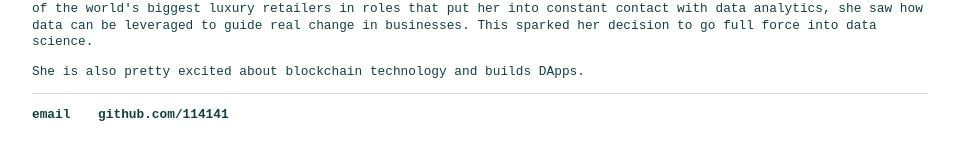
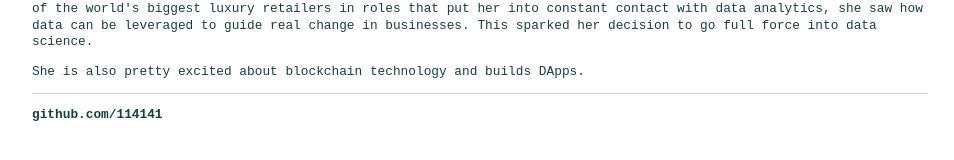
Before and after one commit to 114141/114141.github.io, a Jekyll site: the page built from about/index.html, in a window 1280 px wide. Shown: the part 212-372 px from the top of the page, without its empty margins (160-1114 px from the left). Built offline with Jekyll 4.4.1, drawn with Linux system fonts in a browser that asks for light colours.

Commit message:
Update default.html

```diff
--- a/_layouts/default.html
+++ b/_layouts/default.html
@@ -21,7 +21,7 @@
 			</div><!-- /.container -->
 			<footer>
 	    		<ul>
-	        		<li><a href="blank@gmail.com">email</a></li>
+
 	        		<li><a href="https://github.com/114141">github.com/114141</a></li>
 				</ul>
 			</footer>
```
